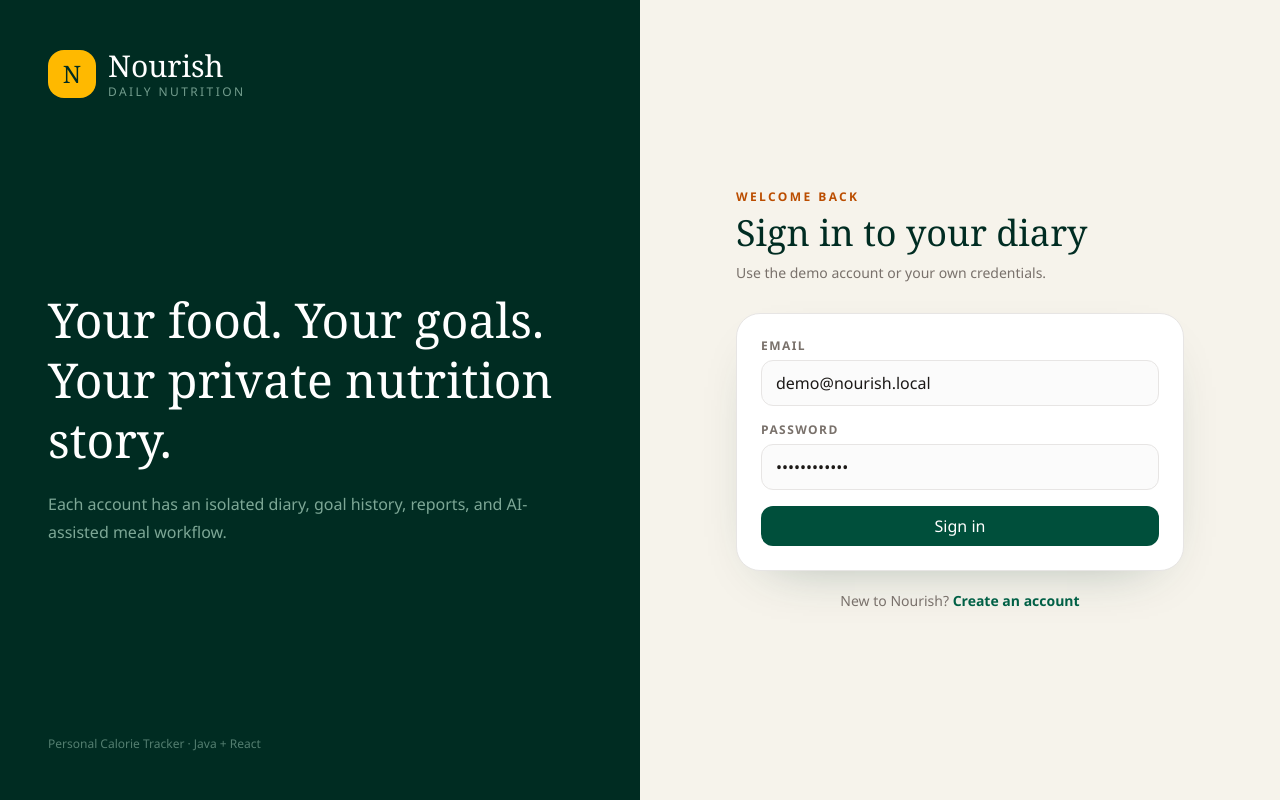
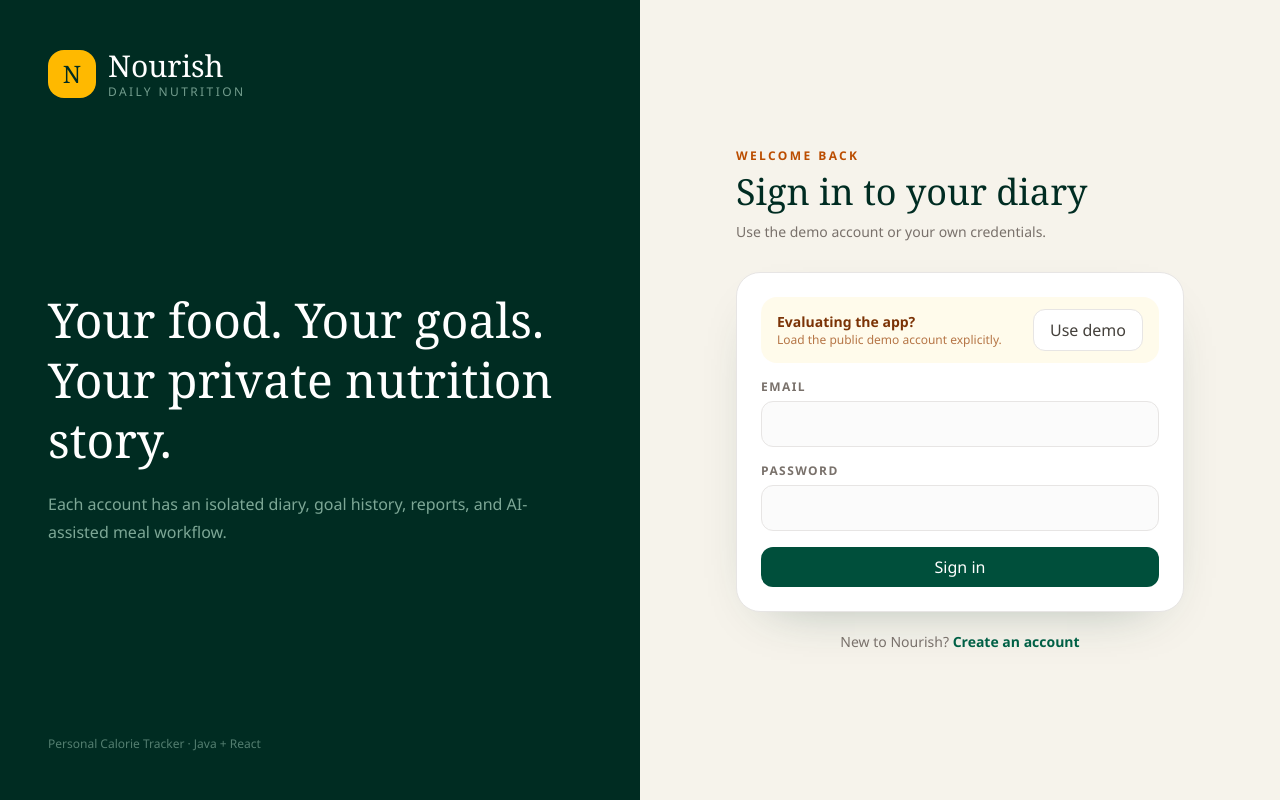
Before and after one commit to vamshijetti2005-web/Personal-calorie-Tracker, a React (Vite) app in the folder frontend/: page /login in a window 1280 px wide. Built offline with nearby package versions, Linux system fonts and the light colour scheme; no server answers.

Commit message:
Require explicit demo credential selection.
Start login fields empty on the public site and offer a clear evaluator-only button to load the demo account on demand.

Co-authored-by: Vamshijetti <Vamshijetti@users.noreply.github.com>

```diff
--- a/frontend/src/pages/AuthPage.tsx
+++ b/frontend/src/pages/AuthPage.tsx
@@ -8,12 +8,8 @@ export function AuthPage({ mode }: { mode: 'login' | 'register' }) {
   const { user, login, register } = useAuth()
   const navigate = useNavigate()
   const location = useLocation()
-  const [email, setEmail] = useState(
-    mode === 'login' ? 'demo@nourish.local' : '',
-  )
-  const [password, setPassword] = useState(
-    mode === 'login' ? 'DemoPass123!' : '',
-  )
+  const [email, setEmail] = useState('')
+  const [password, setPassword] = useState('')
   const [displayName, setDisplayName] = useState('')
   const [error, setError] = useState<string | null>(null)
   const [saving, setSaving] = useState(false)
@@ -39,6 +35,12 @@ export function AuthPage({ mode }: { mode: 'login' | 'register' }) {
     } finally {
       setSaving(false)
     }
+  }
+
+  function useDemoAccount() {
+    setEmail('demo@nourish.local')
+    setPassword('DemoPass123!')
+    setError(null)
   }
 
   return (
@@ -93,6 +95,25 @@ export function AuthPage({ mode }: { mode: 'login' | 'register' }) {
             className="mt-7 space-y-4 rounded-3xl border border-stone-200 bg-white p-6 shadow-[0_20px_55px_-35px_rgba(23,63,53,.45)]"
             onSubmit={(event) => void submit(event)}
           >
+            {mode === 'login' && (
+              <div className="flex items-center justify-between gap-3 rounded-2xl bg-amber-50 px-4 py-3">
+                <div>
+                  <p className="text-sm font-semibold text-amber-900">
+                    Evaluating the app?
+                  </p>
+                  <p className="text-xs text-amber-800/70">
+                    Load the public demo account explicitly.
+                  </p>
+                </div>
+                <Button
+                  type="button"
+                  variant="secondary"
+                  onClick={useDemoAccount}
+                >
+                  Use demo
+                </Button>
+              </div>
+            )}
             {mode === 'register' && (
               <div>
                 <Label htmlFor="auth-display-name">Display name</Label>
```
